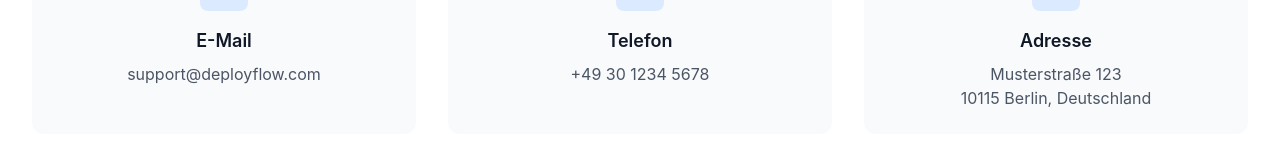
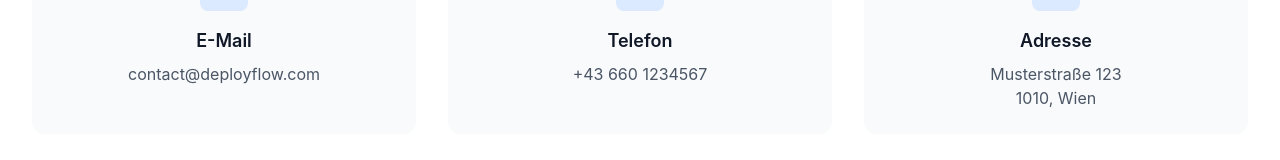
Before and after one commit to Leguan16/Pipelinr, a React (Vite) app: page /contact in a window 1280 px wide. Shown: the part 345-505 px from the top of the page. Built offline with nearby package versions, Linux system fonts and the light colour scheme.

Commit message:
more legal stuff

```diff
--- a/src/app/components/HeroSection.tsx
+++ b/src/app/components/HeroSection.tsx
@@ -61,7 +61,7 @@
                   <Zap className="w-5 h-5 text-blue-600 animate-pulse" />
                   <div className="flex-1">
                     <div className="text-sm font-medium text-gray-900">Deployment läuft...</div>
-                    <div className="text-xs text-gray-500">Progress: 75%</div>
+                    <div className="text-xs text-gray-600">Progress: 75%</div>
                   </div>
                 </div>
               </div>
--- a/src/app/pages/Contact.tsx
+++ b/src/app/pages/Contact.tsx
@@ -42,7 +42,7 @@
                 <Mail className="w-6 h-6 text-blue-600" />
               </div>
               <h3 className="font-semibold text-gray-900 mb-2">E-Mail</h3>
-              <p className="text-gray-600">support@deployflow.com</p>
+              <p className="text-gray-600">contact@deployflow.com</p>
             </div>
 
             <div className="bg-gray-50 p-6 rounded-xl text-center">
@@ -50,7 +50,7 @@
                 <Phone className="w-6 h-6 text-blue-600" />
               </div>
               <h3 className="font-semibold text-gray-900 mb-2">Telefon</h3>
-              <p className="text-gray-600">+49 30 1234 5678</p>
+              <p className="text-gray-600">+43 660 1234567</p>
             </div>
 
             <div className="bg-gray-50 p-6 rounded-xl text-center">
@@ -58,7 +58,7 @@
                 <MapPin className="w-6 h-6 text-blue-600" />
               </div>
               <h3 className="font-semibold text-gray-900 mb-2">Adresse</h3>
-              <p className="text-gray-600">Musterstraße 123<br />10115 Berlin, Deutschland</p>
+              <p className="text-gray-600">Musterstraße 123<br />1010, Wien</p>
             </div>
           </div>
 
--- a/src/content/imprint.md
+++ b/src/content/imprint.md
@@ -6,7 +6,7 @@
 Musterstraße 123, 1010 Wien \
 Österreich
 
-Telefon: 0660 1234567 \
+Telefon: +43 660 1234567 \
 E-Mail: contact@deployflow.com
 
 Firmenbuch: 1029242f \
--- a/src/content/privacy.md
+++ b/src/content/privacy.md
@@ -72,9 +72,11 @@
 
 ## 4. Cookies
 
-Diese Website verwendet, soweit erforderlich, nur technisch notwendige Cookies. Diese Cookies dienen ausschließlich der Funktionsfähigkeit und Bereitstellung der Website.
+Diese Website verwendet verschiedene Cookies, um das Nutzungserlebnis zu verbessern, die Nutzung der Website zu analysieren.
+Dazu werden Informationen über Seitenaufrufe, Klickverhalten und Nutzerinteraktionen gesammelt und verarbeitet. Solche Cookies werden nur nach entsprechender Einwilligung gesetzt.
 
-Nicht notwendige Cookies wie Analyse- oder Marketing-Cookies werden nicht verwendet.
+Cookies, die benötigt werden, um die Funktionsfähigkeit der Website zu gewährleisten, werden unabhängig von der Einwilligung gesetzt.
+Diese Cookies sind technisch notwendig und ermöglichen die Nutzung der Website.
 
 ## 5. Ihre Rechte
 
```
